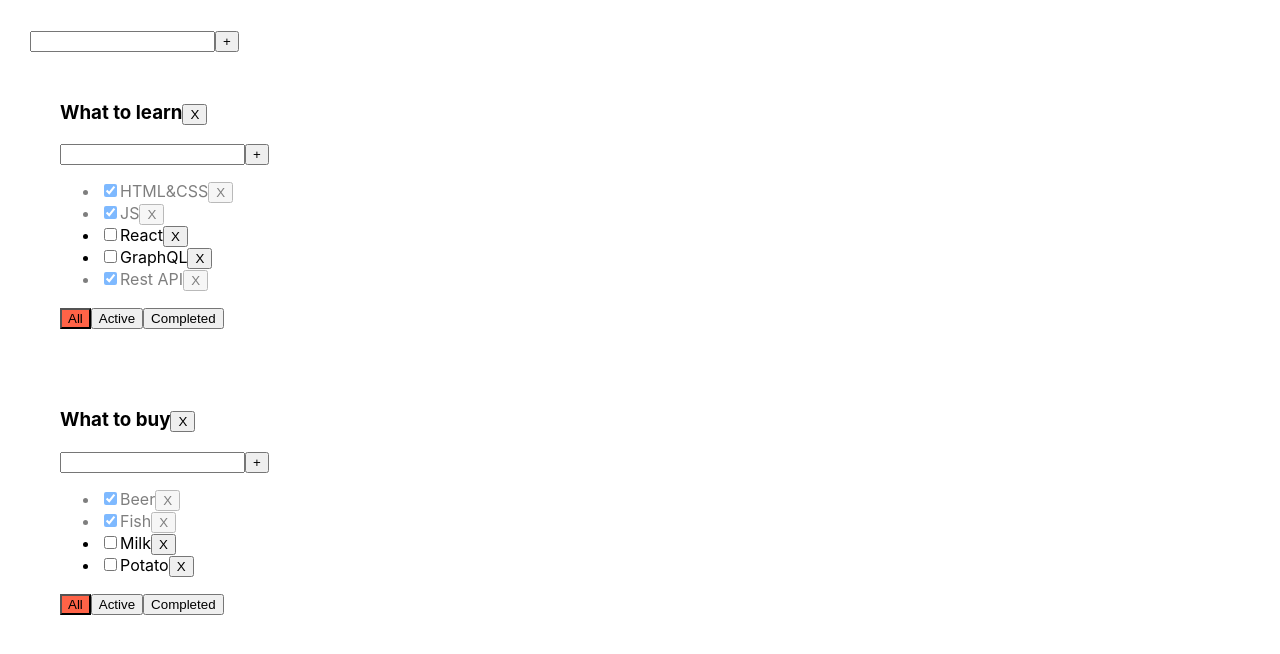
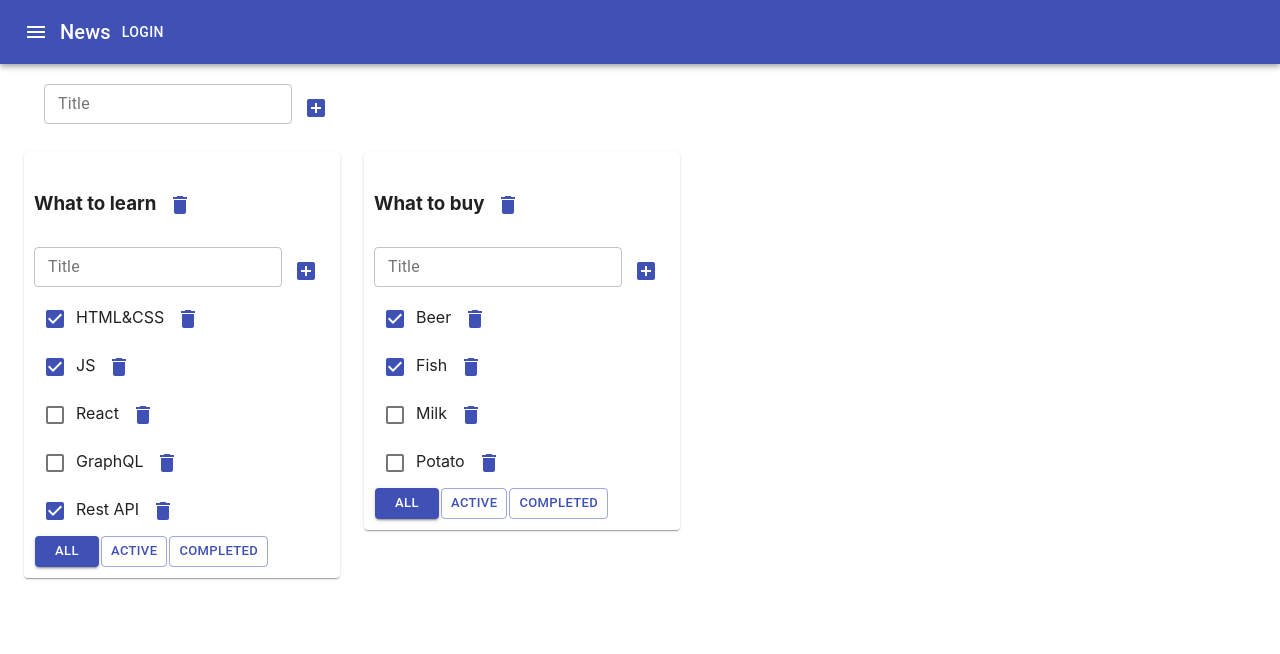
Before and after one commit to alexzoo/todolist-ts, a React (Create React App) app: page / in a window 1280 px wide. Shown: the top 654 px of the page. Built offline with nearby package versions, Linux system fonts and the light colour scheme.

Commit message:
add Material UI

```diff
--- a/package.json
+++ b/package.json
@@ -3,6 +3,8 @@
   "version": "0.1.0",
   "private": true,
   "dependencies": {
+    "@material-ui/core": "^4.11.0",
+    "@material-ui/icons": "^4.9.1",
     "@testing-library/jest-dom": "^4.2.4",
     "@testing-library/react": "^9.3.2",
     "@testing-library/user-event": "^7.1.2",
@@ -10,7 +12,6 @@
     "@types/node": "^12.0.0",
     "@types/react": "^16.9.0",
     "@types/react-dom": "^16.9.0",
-    "@types/uuid": "^8.3.0",
     "react": "^16.13.1",
     "react-dom": "^16.13.1",
     "react-scripts": "^3.4.3",
@@ -37,5 +38,8 @@
       "last 1 firefox version",
       "last 1 safari version"
     ]
+  },
+  "devDependencies": {
+    "@types/uuid": "^8.3.0"
   }
 }
--- a/src/AddItemForm.tsx
+++ b/src/AddItemForm.tsx
@@ -1,4 +1,6 @@
 import React, {ChangeEvent, KeyboardEvent, useState} from "react";
+import {Button, IconButton, TextField} from "@material-ui/core";
+import {AddBox} from "@material-ui/icons";
 
 type AddItemFormPropsType = {
     addItem: (title: string) => void
@@ -27,20 +29,27 @@
             props.addItem(trimmedTitle)
             setTitle('')
         } else {
-            setError('Title is required!')
+            setError('Title is required.')
         }
     }
 
     return (
         <div>
-            <input
+            <TextField
+                size={"small"}
+                variant={'outlined'}
                 value={title}
                 onChange={onChangeTitle}
                 onKeyPress={onItemKeyPress}
-                className={error ? 'error' : ''}
+                error={!!error} // error={Boolean(error)}
+                label={'Title'}
+                helperText={error}
             />
-            <button onClick={onAddItemClick}>+</button>
-            {error && <div className={'error_message'}>{error}</div>}
+            <IconButton
+                color={"primary"}
+                onClick={onAddItemClick}>
+                <AddBox/>
+            </IconButton>
         </div>
     )
 }
--- a/src/App.css
+++ b/src/App.css
@@ -1,23 +1,23 @@
-.App {
-  padding: 30px;
-}
+/*.App {*/
+/*  padding: 30px;*/
+/*}*/
 
-.App > div {
-  margin-right: 50px;
-}
+/*.App > div {*/
+/*  margin-right: 50px;*/
+/*}*/
 
-.error {
-  border: red 1px solid;
-}
+/*.error {*/
+/*  border: red 1px solid;*/
+/*}*/
 
-.error_message {
-  color: red;
-}
+/*.error_message {*/
+/*  color: red;*/
+/*}*/
 
-.active_filter {
-  background-color: tomato;
-}
+/*.active_filter {*/
+/*  background-color: tomato;*/
+/*}*/
 
-.is_done {
-  opacity: 0.5;
-}
+/*.is_done {*/
+/*  opacity: 0.5;*/
+/*}*/
--- a/src/App.tsx
+++ b/src/App.tsx
@@ -3,6 +3,8 @@
 import ToDoList from "./ToDoList";
 import {v1} from "uuid";
 import {AddItemForm} from "./AddItemForm";
+import {AppBar, Button, Container, Grid, IconButton, Paper, Toolbar, Typography} from "@material-ui/core";
+import {Menu} from "@material-ui/icons";
 
 export type TaskType = {
     id: string
@@ -111,7 +113,7 @@
         })
     }
 
-    function changeTodoListTitle (todoListID: string, title: string) {
+    function changeTodoListTitle(todoListID: string, title: string) {
         const todoList = todoLists.find(tl => tl.id === todoListID)
         if (todoList) {
             todoList.title = title
@@ -121,7 +123,22 @@
 
     return (
         <div className="App">
+            <AppBar position="static">
+                <Toolbar>
+                    <IconButton edge="start" color="inherit" aria-label="menu">
+                        <Menu/>
+                    </IconButton>
+                    <Typography variant="h6">
+                        News
+                    </Typography>
+                    <Button color="inherit">Login</Button>
+                </Toolbar>
+            </AppBar>
+            <Container fixed>
+                <Grid container style={{margin: '20px'}}>
                     <AddItemForm addItem={addTodoList}/>
+                </Grid>
+                <Grid container spacing={3}>
                     {
                         todoLists.map(tl => {
                             let tasksForTodoList = tasks[tl.id];
@@ -131,7 +148,8 @@
                             if (tl.filter === 'completed') {
                                 tasksForTodoList = tasks[tl.id].filter(t => t.isDone === true)
                             }
-                    return (
+                            return <Grid item>
+                                <Paper style={{padding: '10px'}}>
                                     <ToDoList
                                         key={tl.id}
                                         id={tl.id}
@@ -146,9 +164,13 @@
                                         changeTaskTitle={changeTaskTitle}
                                         changeTodoListTitle={changeTodoListTitle}
                                     />
-                    )
+                                </Paper>
+                            </Grid>
                         })
                     }
+                </Grid>
+            </Container>
+
         </div>
     )
 }
--- a/src/EditableSpan.tsx
+++ b/src/EditableSpan.tsx
@@ -1,4 +1,5 @@
 import React, {ChangeEvent, useState} from "react";
+import {TextField} from "@material-ui/core";
 
 type EditableSpanPropsType = {
     title: string
@@ -22,7 +23,7 @@
 
     return (
         editMode
-            ? <input
+            ? <TextField
                 value={title}
                 autoFocus={true}
                 onBlur={offEditMode}
--- a/src/ToDoList.tsx
+++ b/src/ToDoList.tsx
@@ -2,6 +2,8 @@
 import {FilterValuesType, TaskType} from "./App";
 import {AddItemForm} from "./AddItemForm";
 import {EditableSpan} from "./EditableSpan";
+import {Button, Checkbox, IconButton} from "@material-ui/core";
+import {Delete} from "@material-ui/icons";
 
 type PropsType = {
     id: string
@@ -30,22 +32,27 @@
     const onCompletedClickHandler = () => {
         props.changeFilter('completed', props.id)
     }
-
     const addTask = (title: string) => {
         props.addTask(title, props.id)
     }
-
-    const changeTodoListTitle = (title: string) => {props.changeTodoListTitle(props.id, title)}
+    const removeTodoList = () => {
+        props.removeTodoList(props.id)
+    }
+    const changeTodoListTitle = (title: string) => {
+        props.changeTodoListTitle(props.id, title)
+    }
 
     return (
         <div className="App">
             <div>
                 <h3>
                     <EditableSpan title={props.title} changeTitle={changeTodoListTitle}/>
-                    <button onClick={() => {props.removeTodoList(props.id)}}>X</button>
+                    <IconButton color={"primary"} onClick={removeTodoList}>
+                        <Delete/>
+                    </IconButton>
                 </h3>
                 <AddItemForm addItem={addTask}/>
-                <ul>
+                <div>
                     {
                         props.tasks.map(t => {
                             const removeTask = () => {
@@ -58,29 +65,43 @@
                                 props.changeTaskTitle(t.id, title, props.id)
                             }
                             return (
-                                <li key={t.id} className={t.isDone ? 'is_done' : ''}>
-                                    <input type="checkbox" checked={t.isDone} onChange={changeStatus}/>
-                                    {/*<span>{t.title}</span>*/}
+                                <div key={t.id} className={t.isDone ? 'is_done' : ''}>
+                                    <Checkbox
+                                        onChange={changeStatus}
+                                        checked={t.isDone}
+                                        color={"primary"}
+                                    />
                                     <EditableSpan title={t.title} changeTitle={changeTitle}/>
-                                    <button onClick={removeTask}>X</button>
-                                </li>
+                                    <IconButton color={"primary"} onClick={removeTask}>
+                                        <Delete/>
+                                    </IconButton>
+                                </div>
                             )
                         })
                     }
-                </ul>
+                </div>
                 <div>
-                    <button
-                        className={props.filter === 'all' ? 'active_filter' : ''}
-                        onClick={onAllClickHandler}>All
-                    </button>
-                    <button
-                        className={props.filter === 'active' ? 'active_filter' : ''}
-                        onClick={onActiveClickHandler}>Active
-                    </button>
-                    <button
-                        className={props.filter === 'completed' ? 'active_filter' : ''}
-                        onClick={onCompletedClickHandler}>Completed
-                    </button>
+                    <Button
+                        style={{margin: '1px'}}
+                        size={"small"}
+                        onClick={onAllClickHandler}
+                        color={'primary'}
+                        variant={props.filter === 'all' ? "contained" : "outlined"}>All
+                    </Button>
+                    <Button
+                        style={{margin: '1px'}}
+                        size={"small"}
+                        onClick={onActiveClickHandler}
+                        color={'primary'}
+                        variant={props.filter === 'active' ? "contained" : "outlined"}>Active
+                    </Button>
+                    <Button
+                        style={{margin: '1px'}}
+                        size={"small"}
+                        onClick={onCompletedClickHandler}
+                        color={'primary'}
+                        variant={props.filter === 'completed' ? "contained" : "outlined"}>Completed
+                    </Button>
                 </div>
             </div>
         </div>
```
Also changed, not shown: 2 other files (tests, documents, lock files or other folders). Lines whose indentation alone changed are shown as unchanged.
